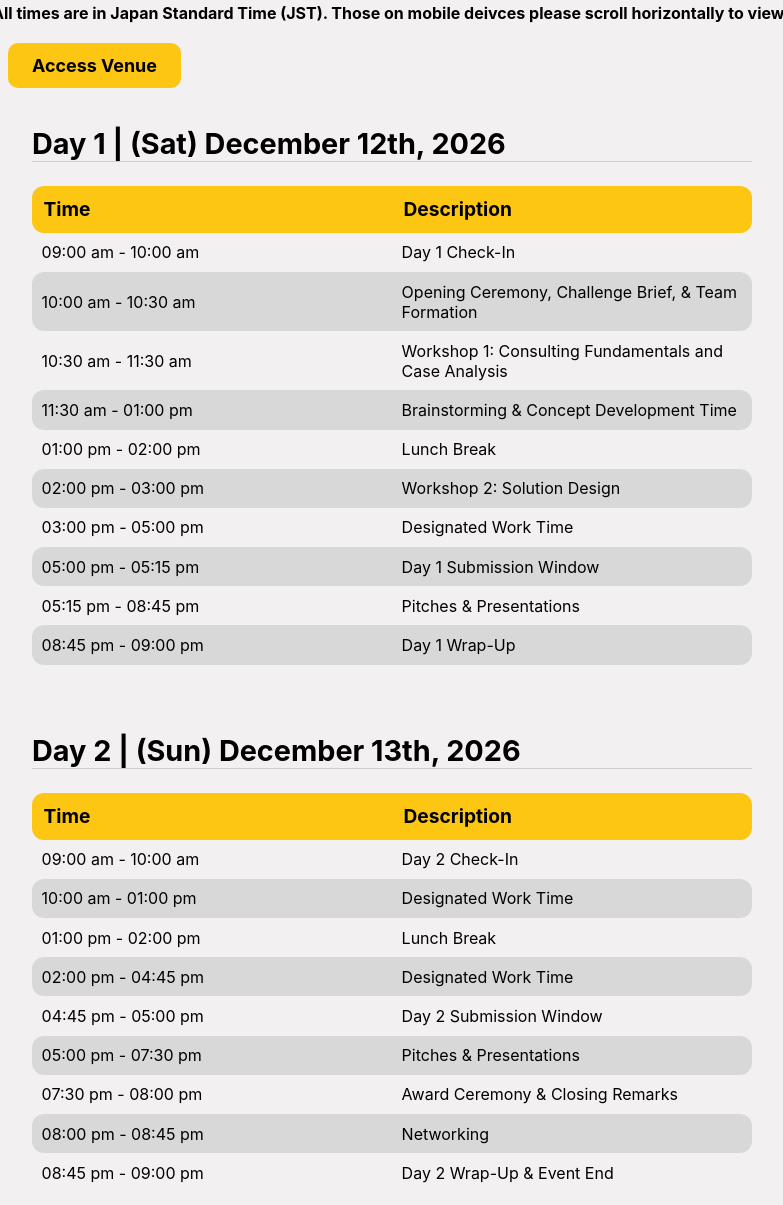
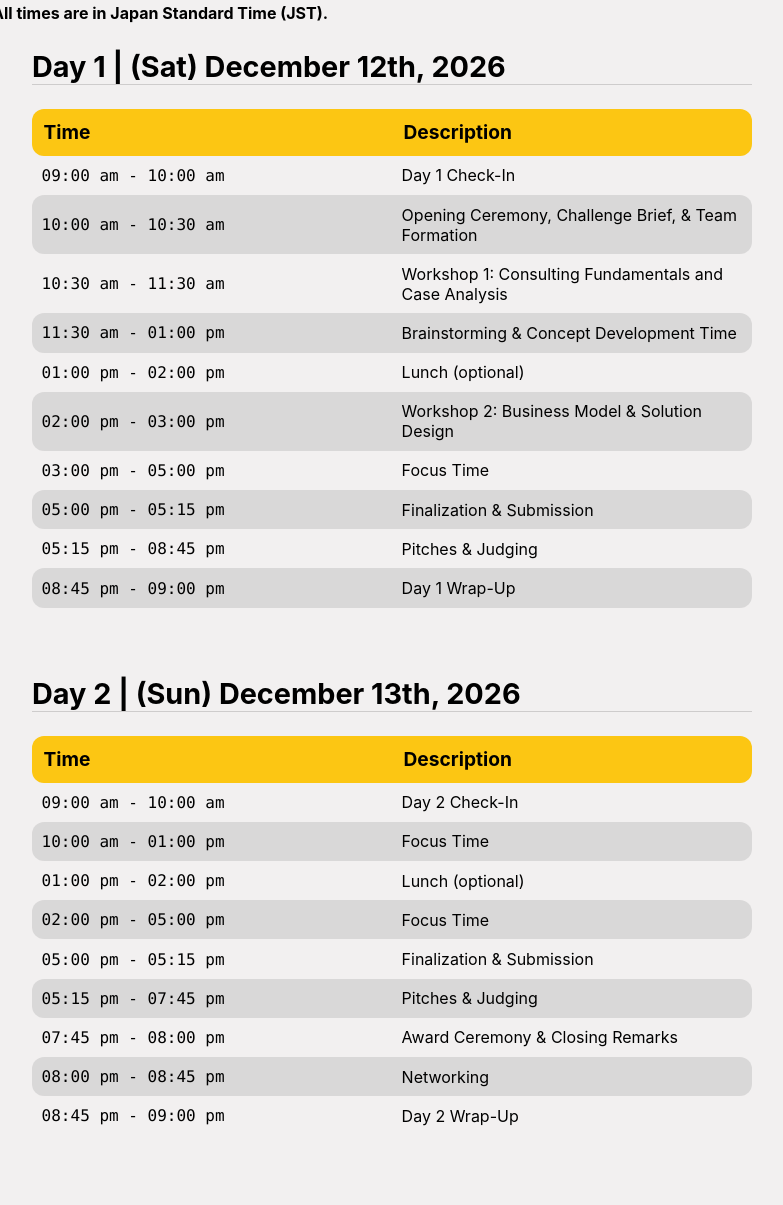
Before and after one commit to tokyostudentnetwork/tsn-x-dtvs-hackathon, a plain HTML site: page index.html in a window 1280 px wide. Shown: the part 2234-3439 px from the top of the page, without its empty margins (48-831 px from the left). Drawn offline with Linux system fonts and the light colour scheme; a web font is replaced by a local one.

Commit message:
Updated schedule

```diff
--- a/index.html
+++ b/index.html
@@ -110,14 +110,9 @@
 			<div class="container article-schedule">
 				<h2>Schedule</h2>
 				<p>NextGen Hackacase will take place over two days, from <span style="font-weight: bold;">December 12th
-						to December 13th, 2026</span>. The event
-					will be located at Deloitte Tohmatsu Innovation Park, Tokyo. Venue details can also be found on the
-					event's Luma page <a href="https://luma.com/rtydnu54">here</a>.</p>
-				<p style="font-weight: bold;">All times are in Japan Standard Time (JST).
-					Those on mobile deivces please scroll horizontally to view the schedule.</p>
-				<div style="padding: 16px 16px 40px; font-size: 0.8em;">
-					<a class="access-button" href="access.html">Access Venue</a>
-				</div>
+					to December 13th, 2026</span>. The event will be located at Deloitte Tohmatsu Innovation Park, Tokyo.
+					Venue details can be found <a href="access.html">here</a>.</p>
+				<p style="font-weight: bold;">All times are in Japan Standard Time (JST).</p>
 				<div id="schedule-tables">
 					<div class="schedule-table-container day-1">
 						<table class="schedule-table day-1">
@@ -130,43 +125,43 @@
 							</thead>
 							<tbody>
 								<tr>
-									<td>09:00 am - 10:00 am</td>
+									<td class="time-cell">09:00 am - 10:00 am</td>
 									<td>Day 1 Check-In</td>
 								</tr>
 								<tr>
-									<td>10:00 am - 10:30 am</td>
+									<td class="time-cell">10:00 am - 10:30 am</td>
 									<td>Opening Ceremony, Challenge Brief, & Team Formation</td>
 								</tr>
 								<tr>
-									<td>10:30 am - 11:30 am</td>
+									<td class="time-cell">10:30 am - 11:30 am</td>
 									<td>Workshop 1: Consulting Fundamentals and Case Analysis</td>
 								</tr>
 								<tr>
-									<td>11:30 am - 01:00 pm</td>
+									<td class="time-cell">11:30 am - 01:00 pm</td>
 									<td>Brainstorming & Concept Development Time</td>
 								</tr>
 								<tr>
-									<td>01:00 pm - 02:00 pm</td>
-									<td>Lunch Break</td>
+									<td class="time-cell">01:00 pm - 02:00 pm</td>
+									<td>Lunch (optional)</td>
 								</tr>
 								<tr>
-									<td>02:00 pm - 03:00 pm</td>
-									<td>Workshop 2: Solution Design</td>
+									<td class="time-cell">02:00 pm - 03:00 pm</td>
+									<td>Workshop 2: Business Model & Solution Design</td>
 								</tr>
 								<tr>
-									<td>03:00 pm - 05:00 pm</td>
-									<td>Designated Work Time</td>
+									<td class="time-cell">03:00 pm - 05:00 pm</td>
+									<td>Focus Time</td>
 								</tr>
 								<tr>
-									<td>05:00 pm - 05:15 pm</td>
-									<td>Day 1 Submission Window</td>
+									<td class="time-cell">05:00 pm - 05:15 pm</td>
+									<td>Finalization & Submission</td>
 								</tr>
 								<tr>
-									<td>05:15 pm - 08:45 pm</td>
-									<td>Pitches & Presentations</td>
+									<td class="time-cell">05:15 pm - 08:45 pm</td>
+									<td>Pitches & Judging</td>
 								</tr>
 								<tr>
-									<td>08:45 pm - 09:00 pm</td>
+									<td class="time-cell">08:45 pm - 09:00 pm</td>
 									<td>Day 1 Wrap-Up</td>
 								</tr>
 							</tbody>
@@ -183,40 +178,40 @@
 							</thead>
 							<tbody>
 								<tr>
-									<td>09:00 am - 10:00 am</td>
+									<td class="time-cell">09:00 am - 10:00 am</td>
 									<td>Day 2 Check-In</td>
 								</tr>
 								<tr>
-									<td>10:00 am - 01:00 pm</td>
-									<td>Designated Work Time</td>
+									<td class="time-cell">10:00 am - 01:00 pm</td>
+									<td>Focus Time</td>
 								</tr>
 								<tr>
-									<td>01:00 pm - 02:00 pm</td>
-									<td>Lunch Break</td>
+									<td class="time-cell">01:00 pm - 02:00 pm</td>
+									<td>Lunch (optional)</td>
 								</tr>
 								<tr>
-									<td>02:00 pm - 04:45 pm</td>
-									<td>Designated Work Time</td>
+									<td class="time-cell">02:00 pm - 05:00 pm</td>
+									<td>Focus Time</td>
 								</tr>
 								<tr>
-									<td>04:45 pm - 05:00 pm</td>
-									<td>Day 2 Submission Window</td>
+									<td class="time-cell">05:00 pm - 05:15 pm</td>
+									<td>Finalization & Submission</td>
 								</tr>
 								<tr>
-									<td>05:00 pm - 07:30 pm</td>
-									<td>Pitches & Presentations</td>
+									<td class="time-cell">05:15 pm - 07:45 pm</td>
+									<td>Pitches & Judging</td>
 								</tr>
 								<tr>
-									<td>07:30 pm - 08:00 pm</td>
+									<td class="time-cell">07:45 pm - 08:00 pm</td>
 									<td>Award Ceremony & Closing Remarks</td>
 								</tr>
 								<tr>
-									<td>08:00 pm - 08:45 pm</td>
+									<td class="time-cell">08:00 pm - 08:45 pm</td>
 									<td>Networking</td>
 								</tr>
 								<tr>
-									<td>08:45 pm - 09:00 pm</td>
-									<td>Day 2 Wrap-Up & Event End</td>
+									<td class="time-cell">08:45 pm - 09:00 pm</td>
+									<td>Day 2 Wrap-Up</td>
 								</tr>
 							</tbody>
 						</table>
--- a/styles.css
+++ b/styles.css
@@ -222,6 +222,10 @@ th {
   font-size: 1.2em;
   background-color: var(--primary-color);
   color: black;
+}
+
+.time-cell {
+  font-family: "Lucida Console";
 }
 
 thead th:first-child {
```
